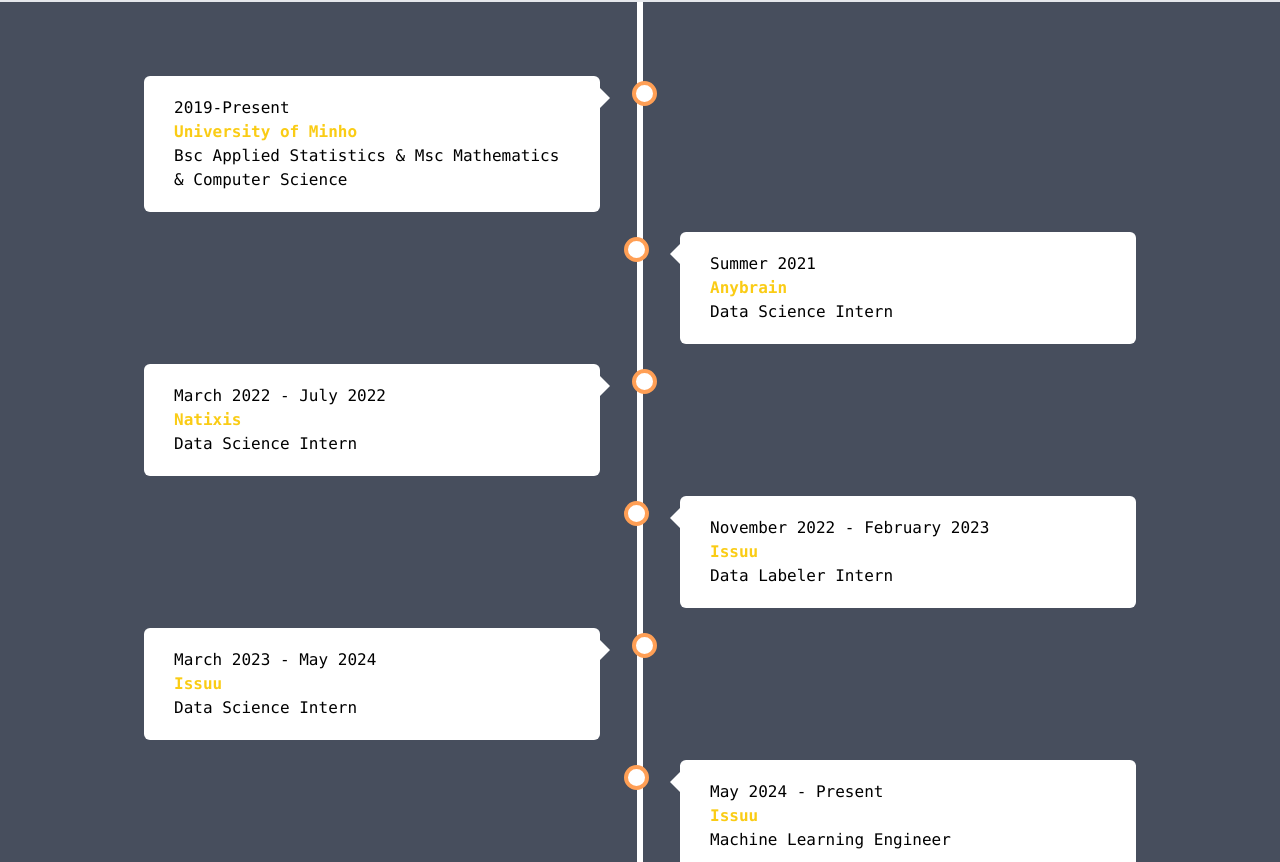
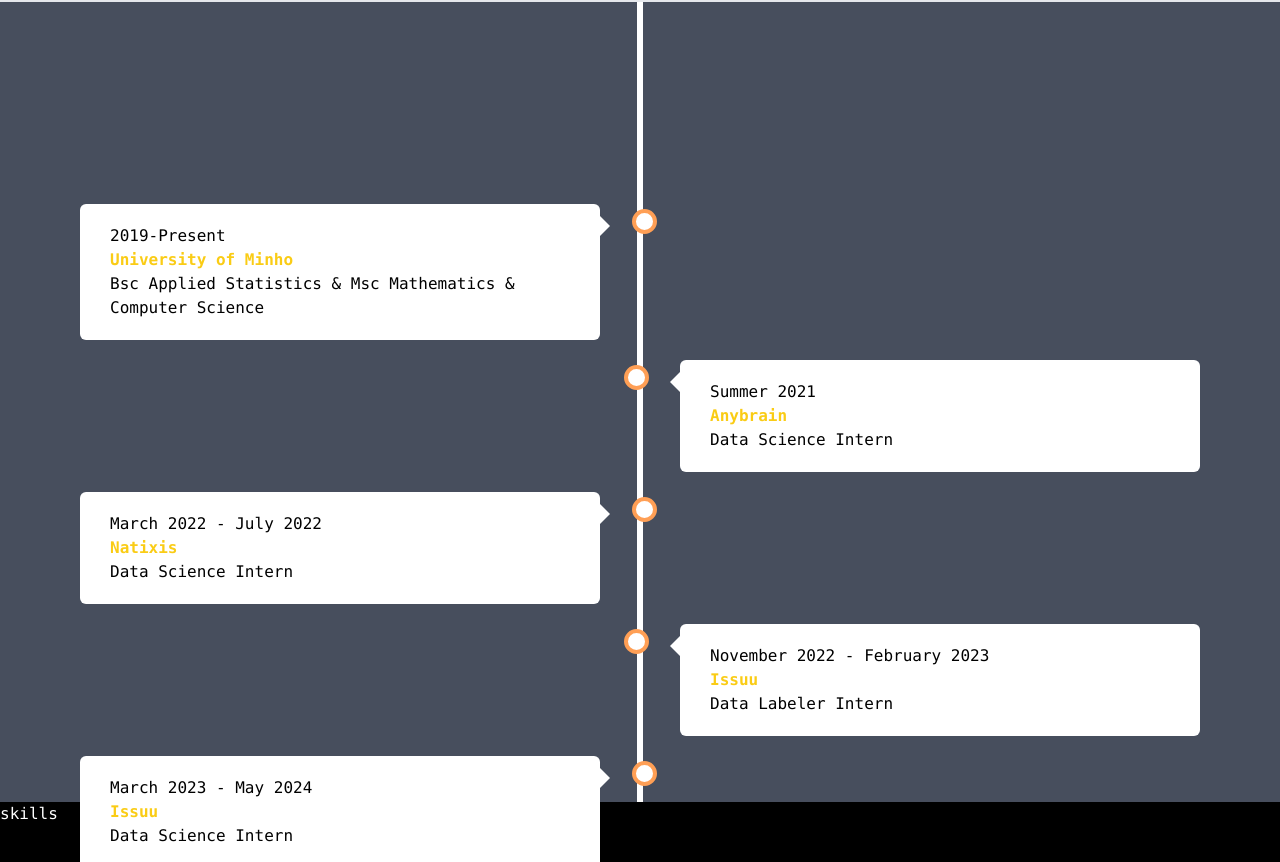
Before and after one commit to diogofrosario/diogofrosario.github.io, a Next.js app: page / in a window 1280 px wide. Shown: the part 1598-2460 px from the top of the page. Built offline with nearby package versions, Linux system fonts and the light colour scheme.

Commit message:
finish timeline

```diff
--- a/src/app/globals.css
+++ b/src/app/globals.css
@@ -91,6 +91,7 @@
   position: relative;
   max-width: 1200px;
   margin: 0 auto;
+  padding-top: 12rem;
 }
 
 /* The actual timeline (the vertical ruler) */
--- a/src/app/page.tsx
+++ b/src/app/page.tsx
@@ -1,4 +1,4 @@
-import { About, Header, Intro, Timeline } from "@/components/Sections";
+import { About, Header, Intro, Skills, Timeline } from "@/components/Sections";
 
 export default function Home() {
   return (
@@ -6,7 +6,8 @@
       <Header />
       <Intro />
       <About />
-      <Timeline/>
+      <Timeline />
+      <Skills />
     </main>
   );
 }
--- a/src/components/Sections.tsx
+++ b/src/components/Sections.tsx
@@ -12,7 +12,7 @@
   };
 
   return (
-    <div className="flex flex-row items-center justify-center h-50 w-full p-4 text-xl gap-16 font-mono bg-white fixed">
+    <div className="flex flex-row items-center justify-center h-50 w-full p-4 text-xl gap-16 font-mono bg-white fixed z-50">
       <div className="header-btns cursor-pointer">
         <a href="#about">About</a>{" "}
       </div>
@@ -125,7 +125,7 @@
 
 export function Timeline() {
   return (
-    <div className="timeline h-auto w-full p-16" id="timeline">
+    <div className="timeline h-screen w-full" id="timeline">
       <div className="container left">
         <div className="content">
           <h2>2019-Present</h2>
@@ -174,8 +174,8 @@
 
 export function Skills() {
   return (
-    <div className="h-screen w-full">
-
+    <div className="bg-black text-white h-screen w-full" id="skills">
+      <p>skills</p>
     </div>
   )
 }
```
